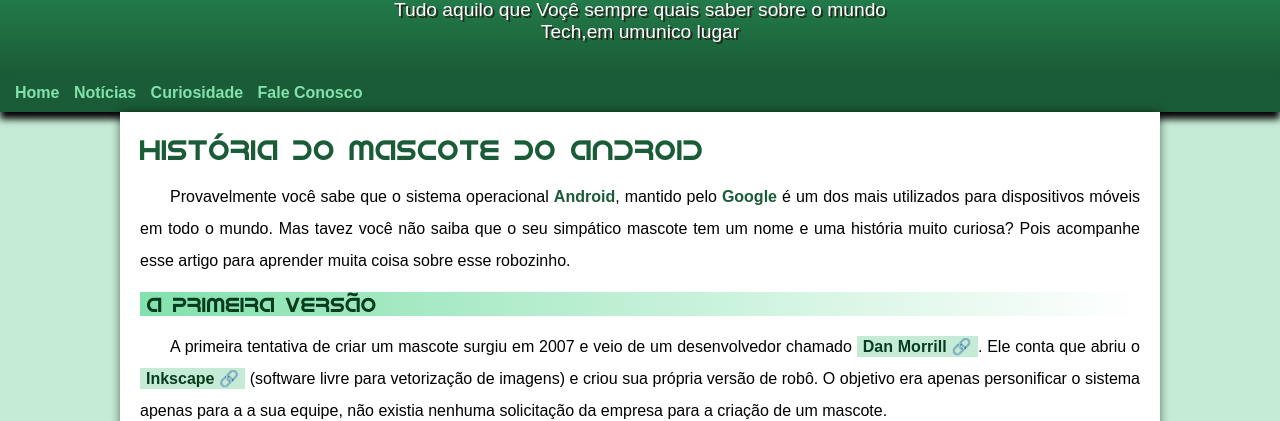
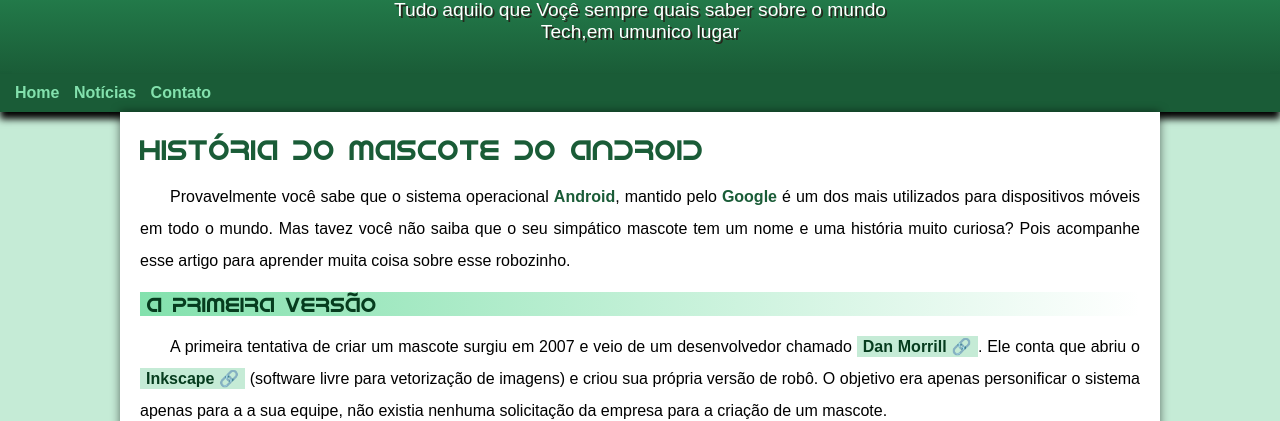
Before and after one commit to Danielsouusas/html-css, a plain HTML site: page desafios/d010/pacote-projeto-d010/android.html in a window 1280 px wide. Shown: the part 116-537 px from the top of the page. Drawn offline with Linux system fonts and the light colour scheme; a web font is replaced by a local one.

Commit message:
problema corrigido

```diff
--- a/desafios/d010/pacote-projeto-d010/android.html
+++ b/desafios/d010/pacote-projeto-d010/android.html
@@ -15,8 +15,7 @@
      <nav>
           <a href="#">Home</a>
           <a href="#">Notícias</a>
-          <a href="#">Curiosidade</a>
-          <a href="#">Fale Conosco</a>
+          <a href="#">Contato</a>
      </nav>
      <main>
           <article>
--- a/desafios/d010/pacote-projeto-d010/estilo/style.css
+++ b/desafios/d010/pacote-projeto-d010/estilo/style.css
@@ -57,7 +57,7 @@
       padding-right: 10px;
       padding-left: 10px;
       margin: auto;
-      margin-bottom: 20px;
+      padding-bottom: 40;
       text-shadow: 2px 2px 0px rgba(40, 17, 17, 0.778);
 }
 nav {
```
